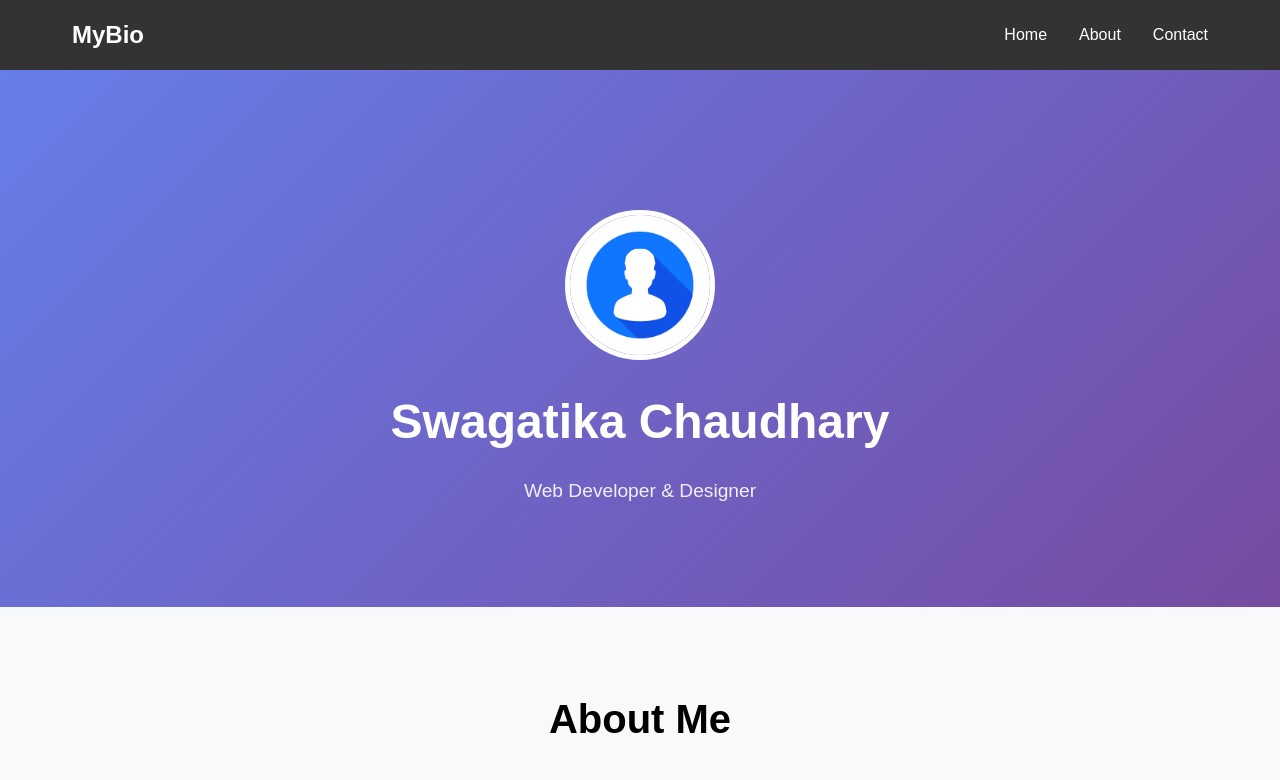
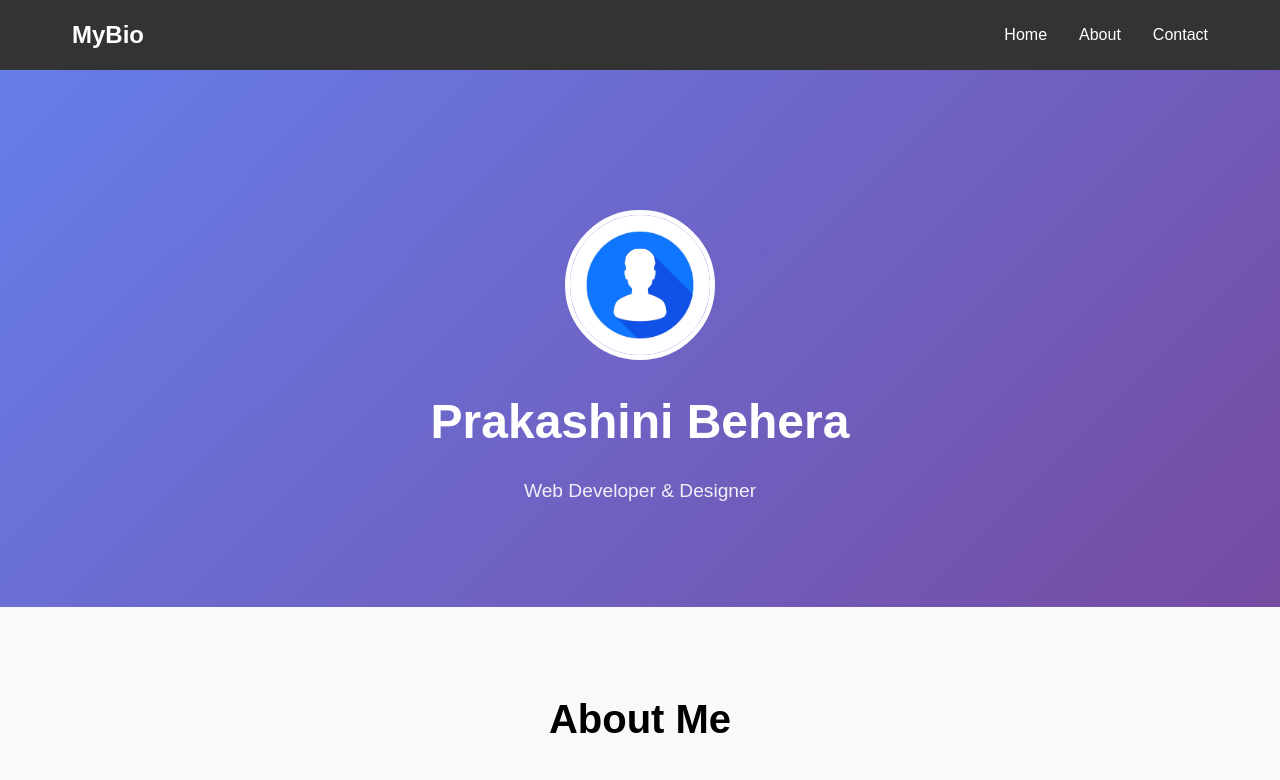
Before and after one commit to Prakashini094/my-bio-page, a plain HTML site: page index.html in a window 1280 px wide. Shown: the top 780 px of the page. Drawn offline with Linux system fonts and the light colour scheme.

Commit message:
Update name from Swagatika Chaudhary to Prakashini Behera

```diff
--- a/index.html
+++ b/index.html
@@ -21,7 +21,7 @@
     <section id="home" class="hero">
         <div class="hero-content">
             <img src="./profile.jpg" alt="Profile Picture" class="profile-img">
-            <h1>Swagatika Chaudhary </h1>
+            <h1>Prakashini Behera</h1>
             <p>Web Developer & Designer</p>
         </div>
     </section>
```
